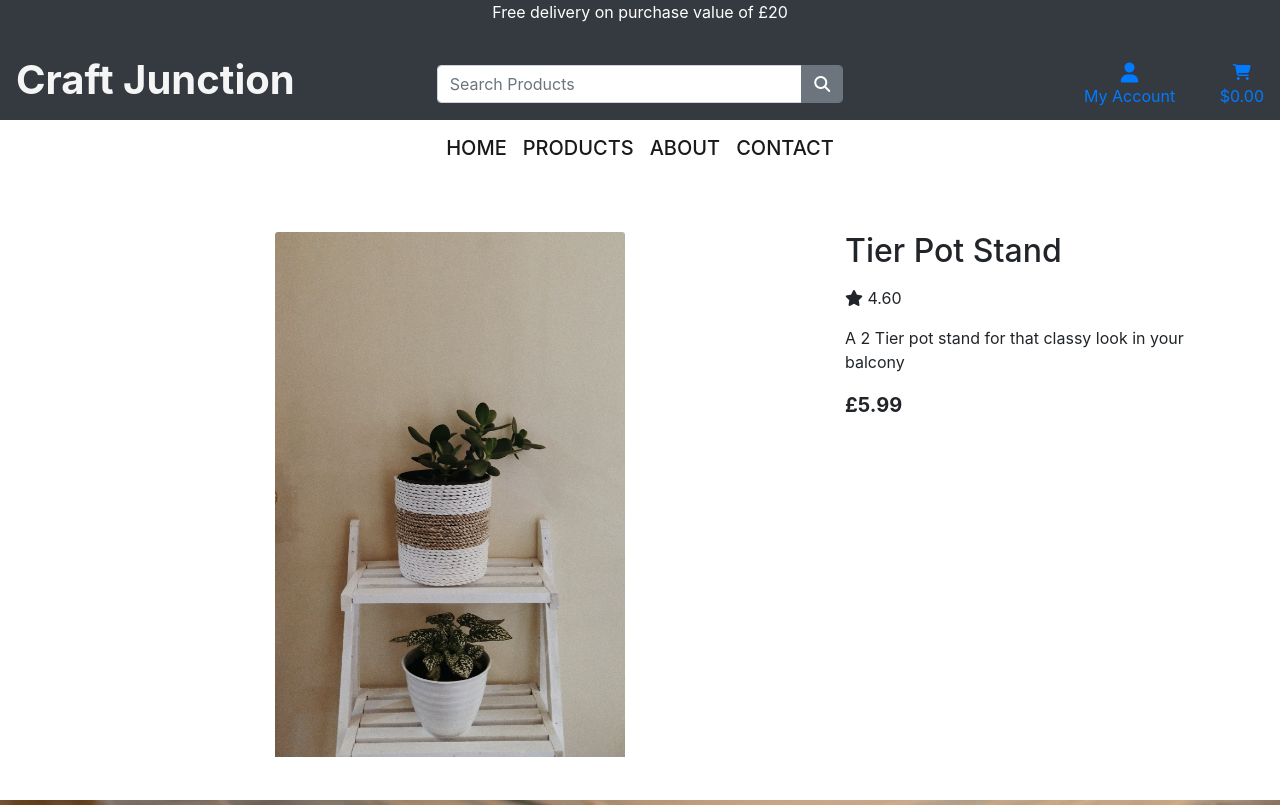
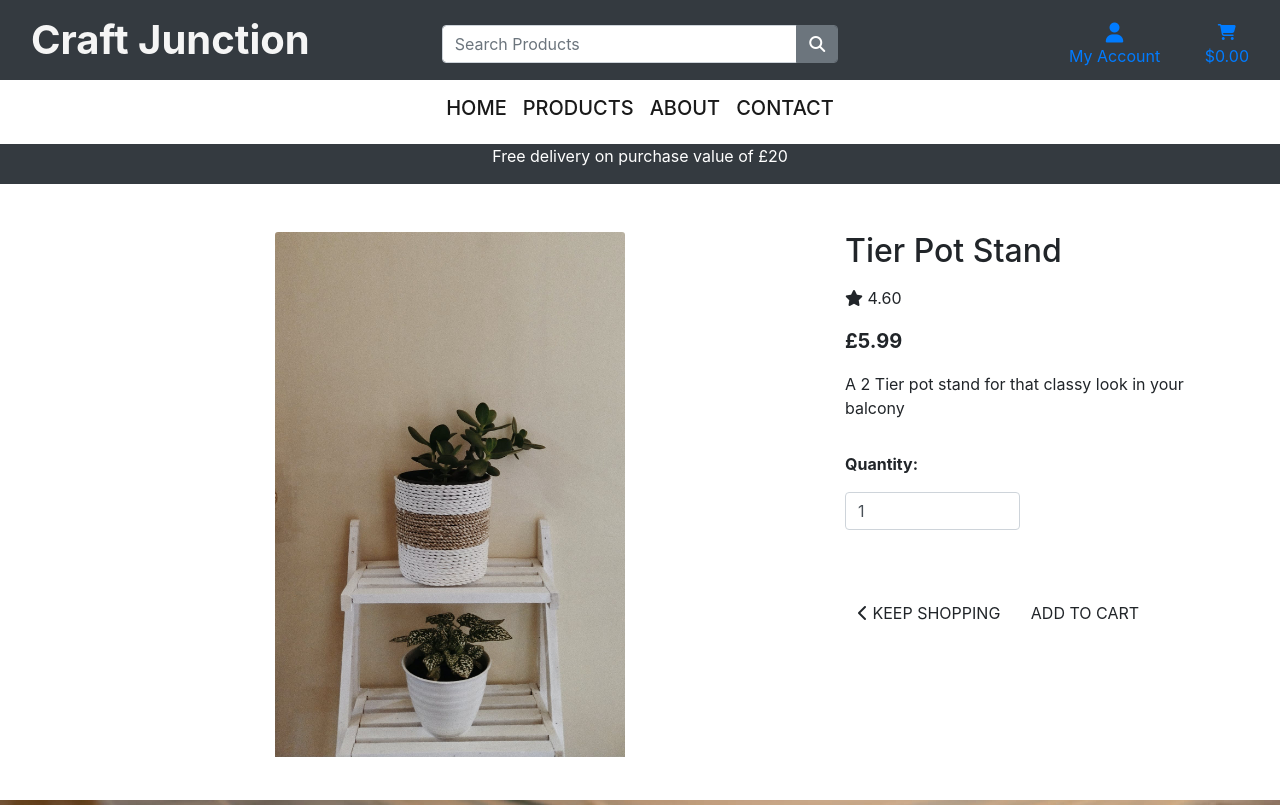
Before and after one commit to msnirmal/Portfolio5, a Django app: page /products/1 in a window 1280 px wide. Run offline with Django 3.2, Linux system fonts and the light colour scheme; data comes from the database, SQL or seed files in the repository; some libraries are stand-ins or nearby versions.

Commit message:
Add add to cart functionality

```diff
--- a/cart/urls.py
+++ b/cart/urls.py
@@ -2,5 +2,6 @@ from django.urls import path
 from .import views
 
 urlpatterns = [
-    path('', views.cart_page, name='cart_page')
+    path('', views.cart_page, name='cart_page'),
+    path('add/<item_id>/',views.add_to_cart, name='add_to_cart'),
 ]
--- a/craft_junction/settings.py
+++ b/craft_junction/settings.py
@@ -73,7 +73,7 @@ TEMPLATES = [
                 'django.template.context_processors.request', #allauth requirement
                 'django.contrib.auth.context_processors.auth',
                 'django.contrib.messages.context_processors.messages',
-                'cart.contexts.cart_summary'
+                'cart.contexts.cart_summary',
             ],
         },
     },
--- a/products/templates/products/product_detail.html
+++ b/products/templates/products/product_detail.html
@@ -24,8 +24,33 @@
                 <div class="product-details-container mb-5 mt-md-5">
                     <h2 class="mb-0">{{ product.name }}</h2>
                     <p class="mt-3"><i class="fa-solid fa-star"></i> {{ product.rating }}</p>
+                    <p class="lead mb-0 text-left font-weight-bold">£{{ product.price }}</p>
                     <p class="mt-3">{{ product.description }}</p>
-                    <p class="lead mb-0 text-left font-weight-bold">£{{ product.price }}</p>
+                    <form class="form" action="{% url 'add_to_cart' product.id %}" method="POST">
+                        {% csrf_token %}
+                        <div class="form-row">
+                            <div class="col-12">
+                                <p class="mt-3"><strong>Quantity:</strong></p>
+                                <div class="form-group w-50">
+                                    <div class="input-group">
+                                        <input class="form-control qty_input" type="number" name="quantity" value="1" min="1" max="99" data-item_id="{{ product.id }}" id="id_qty_{{ product.id }}">
+                                    </div>
+                                </div>
+                            </div>
+
+                            <div class="col-12">
+                                <a href="{% url 'products' %}" class="btn btn-outline-black rounded-0 mt-5">
+                                    <span class="icon">
+                                        <i class="fas fa-chevron-left"></i>
+                                    </span>
+                                    <span class="text-uppercase">Keep Shopping</span>
+                                </a>
+                                <input type="submit" class="btn btn-black rounded-0 text-uppercase mt-5" value="Add to Cart">
+                            </div>
+                            <input type="hidden" name="redirect_url" value="{{ request.path }}">
+                        </div>
+                    </form>
+
 
                     </div>
                 </div>
--- a/templates/base.html
+++ b/templates/base.html
@@ -33,10 +33,7 @@
      <title>Craft Junction {% block extra_title %}{% endblock %}</title>
     </head>
     <body>
-      <div class="row d-flex align-items-center">
-        <div class="col-md-12 shipping-purchase text-center bg-dark text-white">
-        <p>Free delivery on purchase value of £{{ free_delivery_threshold }}</p>
-      </div>
+
     <header class="container-fluid fixed top">
       <div id="topnav" class="row bg-dark pt-lg-2 d-none d-lg-flex text-white">
         <div class="col-12 col-lg-4 my-auto py-1 py-lg-0 text-center text-lg-left">
@@ -102,6 +99,11 @@
               {% include 'includes/main-nav.html' %}
           </nav>
       </div>
+      <div class="row d-flex align-items-center">
+        <div class="col-md-12 shipping-purchase text-center bg-dark text-white">
+        <p>Free delivery on purchase value of £{{ free_delivery_threshold }}</p>
+      </div>
+    </div>
 </header>
 
     {% if messages %}
```
Also changed, not shown: cart/views.py (+17 -1 lines).
